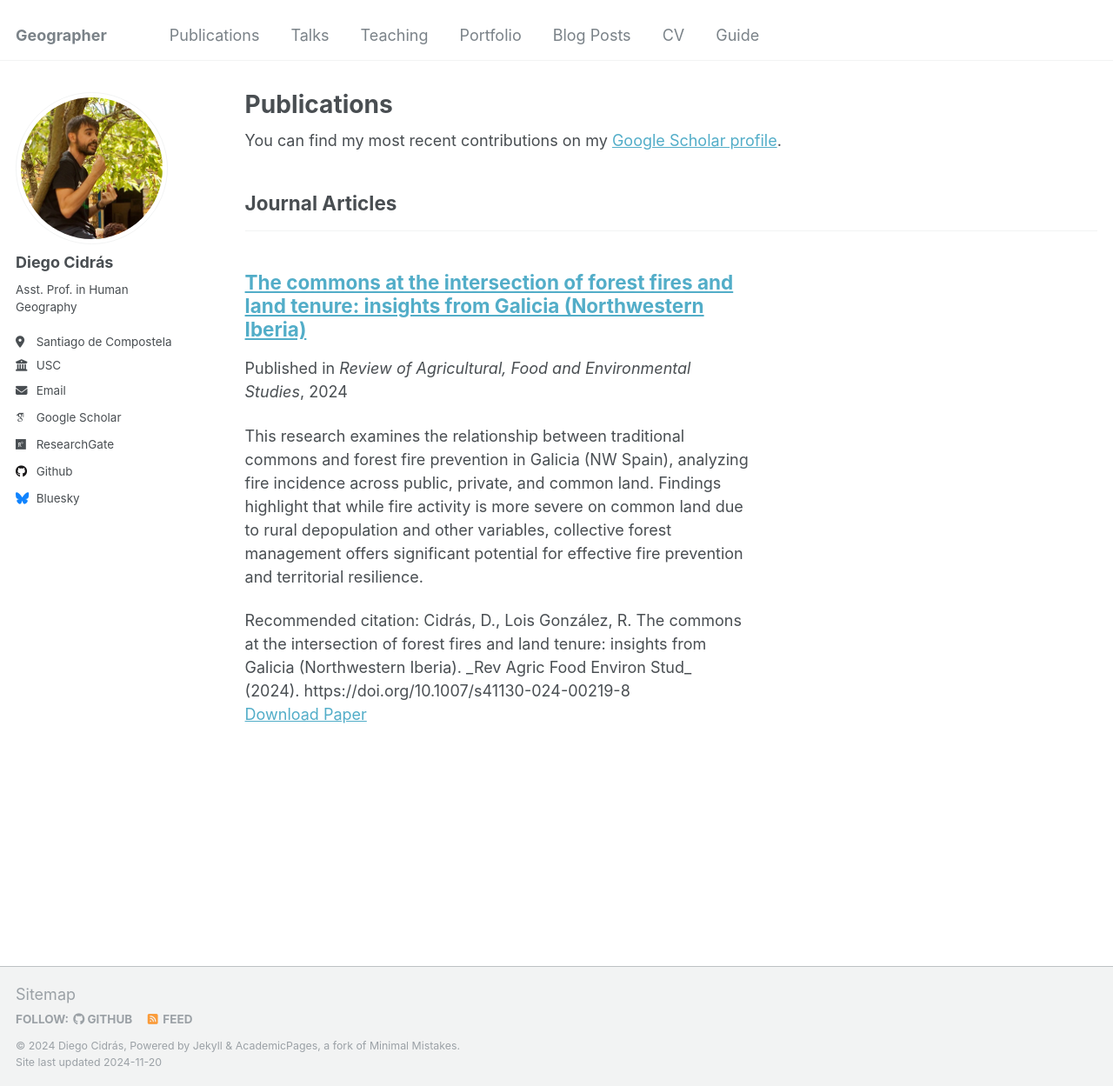
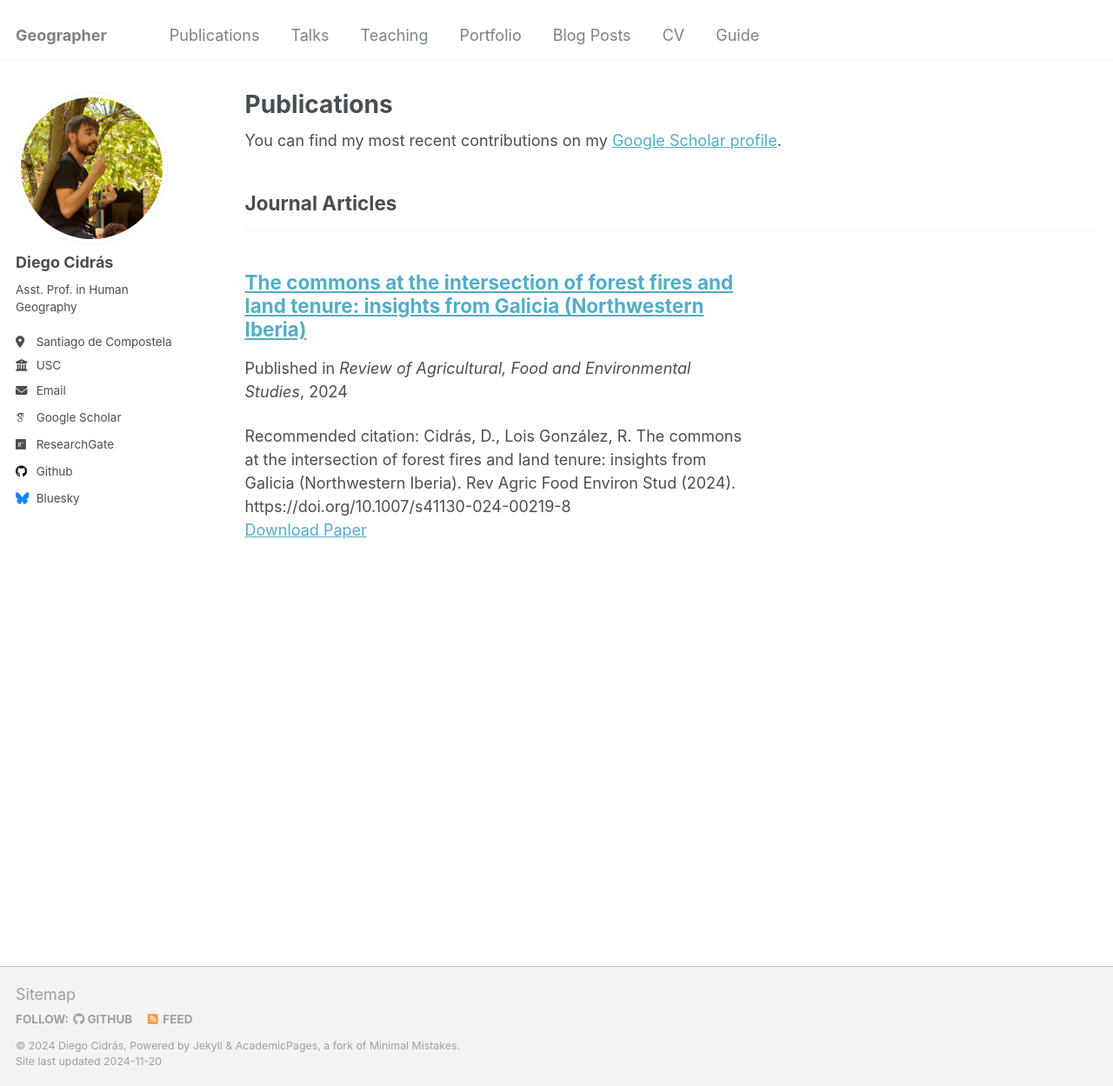
Before and after one commit to diegocidras/diegocidras.github.io, a Jekyll site: the page built from _pages/publications.html, in a window 1280 px wide and 1249 px high. Shown: the whole window at 87% size. Built offline with Jekyll 4.4.1, drawn with Linux system fonts in a browser that asks for light colours; some web fonts are replaced.

Commit message:
Update 2024-05-09-commons-intersection-forest-fires-land-tenure.md

```diff
--- a/_publications/2024-05-09-commons-intersection-forest-fires-land-tenure.md
+++ b/_publications/2024-05-09-commons-intersection-forest-fires-land-tenure.md
@@ -3,11 +3,11 @@ title: "The commons at the intersection of forest fires and land tenure: insight
 collection: publications
 category: manuscripts
 permalink: /publication/2024-05-09-commons-intersection-forest-fires-land-tenure
-excerpt: 'This research examines the relationship between traditional commons and forest fire prevention in Galicia (NW Spain), analyzing fire incidence across public, private, and common land. Findings highlight that while fire activity is more severe on common land due to rural depopulation and other variables, collective forest management offers significant potential for effective fire prevention and territorial resilience.'
+excerpt: ''
 date: 2024-05-09
 venue: 'Review of Agricultural, Food and Environmental Studies'
 paperurl: 'https://link.springer.com/article/10.1007/s41130-024-00219-8'
-citation: 'Cidrás, D., Lois González, R. The commons at the intersection of forest fires and land tenure: insights from Galicia (Northwestern Iberia). _Rev Agric Food Environ Stud_ (2024). https://doi.org/10.1007/s41130-024-00219-8'
+citation: 'Cidrás, D., Lois González, R. The commons at the intersection of forest fires and land tenure: insights from Galicia (Northwestern Iberia). Rev Agric Food Environ Stud (2024). https://doi.org/10.1007/s41130-024-00219-8'
 ---
 
 ## Abstract
```
